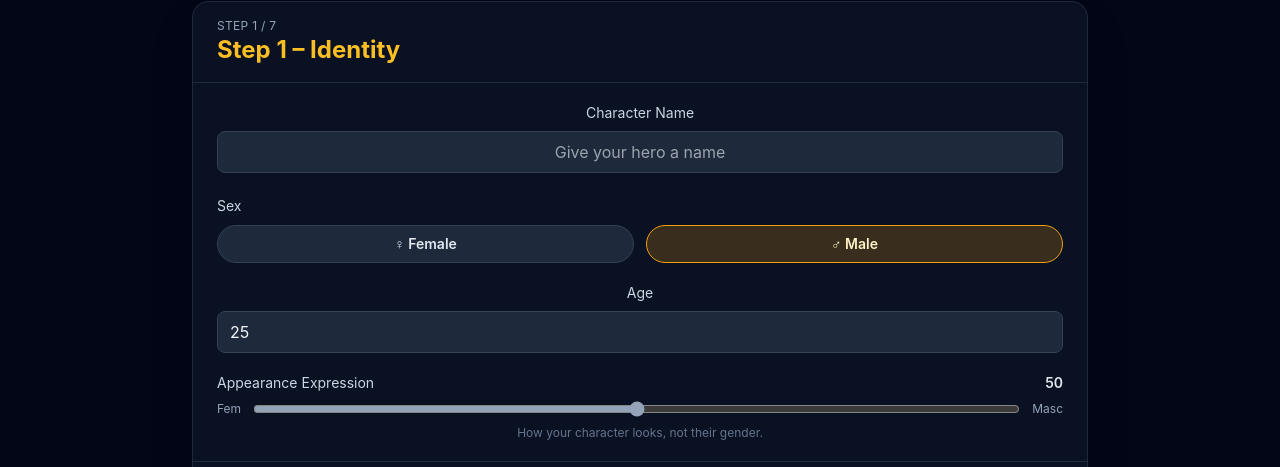
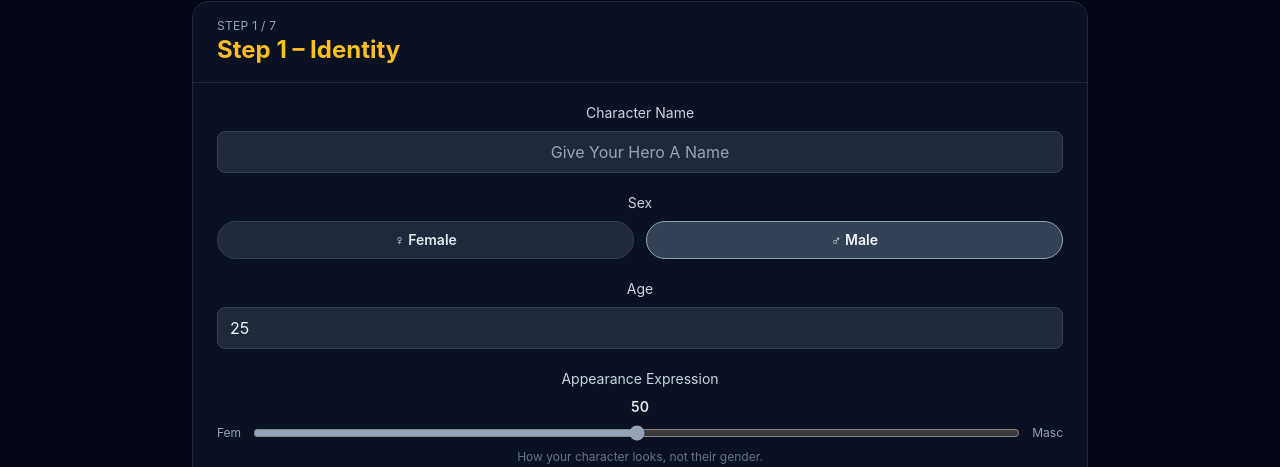
Before and after one commit to andreokosmidhs-spec/dnd-ai-clean, a React (Create React App) app in the folder frontend/: page /character-v2 in a window 1280 px wide. Shown: the part 165-632 px from the top of the page. Built offline with nearby package versions, Linux system fonts and the light colour scheme; no server answers.

Commit message:
Tweak Identity step styling

```diff
--- a/frontend/src/components/CharacterCreationV2/IdentityStep.jsx
+++ b/frontend/src/components/CharacterCreationV2/IdentityStep.jsx
@@ -14,11 +14,7 @@ const IdentityStep = ({ identity, onChange, onNext }) => {
   const ageValue = identity?.age === "" ? "" : identity?.age ?? 25;
 
   const handleNameChange = (e) => {
-    const raw = e.target.value;
-    const capitalizedValue =
-      raw.length === 0 ? "" : raw[0].toUpperCase() + raw.slice(1);
-
-    onChange({ name: capitalizedValue });
+    onChange({ name: e.target.value });
   };
 
   const handleGenderExpression = (e) => {
@@ -54,13 +50,14 @@ const IdentityStep = ({ identity, onChange, onNext }) => {
             type="text"
             value={nameValue}
             onChange={handleNameChange}
-            className="w-full rounded-lg border border-slate-700 bg-slate-800 px-3 py-2 text-slate-100 text-center focus:outline-none focus:ring-2 focus:ring-amber-500"
+            autoCapitalize="words"
+            className="w-full rounded-lg border border-slate-700 bg-slate-800 px-3 py-2 text-slate-100 text-center [text-transform:capitalize] focus:outline-none focus:ring-2 focus:ring-slate-400"
             placeholder="Give your hero a name"
           />
         </div>
 
         <div className="space-y-2">
-          <label className="text-sm text-slate-300">Sex</label>
+          <label className="block text-center text-sm text-slate-300">Sex</label>
           <div className="flex gap-3">
             {[
               { key: "female", label: "♀ Female" },
@@ -74,8 +71,8 @@ const IdentityStep = ({ identity, onChange, onNext }) => {
                   onClick={() => onChange({ sex: option.key })}
                   className={`flex-1 rounded-full border px-3 py-2 text-sm font-semibold transition-colors ${
                     selected
-                      ? "border-amber-500 bg-amber-500/20 text-amber-100"
-                      : "border-slate-700 bg-slate-800 text-slate-200 hover:border-amber-500/60"
+                      ? "border-slate-400 bg-slate-700 text-slate-100"
+                      : "border-slate-700 bg-slate-800 text-slate-200 hover:border-slate-500"
                   }`}
                 >
                   {option.label}
@@ -100,14 +97,16 @@ const IdentityStep = ({ identity, onChange, onNext }) => {
             onChange={(e) =>
               onChange({ age: e.target.value === "" ? "" : Number(e.target.value) })
             }
-            className="w-full rounded-lg border border-slate-700 bg-slate-800 px-3 py-2 text-slate-100 focus:outline-none focus:ring-2 focus:ring-amber-500"
+            className="w-full rounded-lg border border-slate-700 bg-slate-800 px-3 py-2 text-slate-100 focus:outline-none focus:ring-2 focus:ring-slate-400"
             placeholder="25"
           />
         </div>
 
         <div className="space-y-2">
-          <div className="flex items-center justify-between text-sm text-slate-300">
-            <span>Appearance Expression</span>
+          <label className="block text-center text-sm text-slate-300">
+            Appearance Expression
+          </label>
+          <div className="flex items-center justify-center text-sm text-slate-300">
             <span className="font-semibold text-slate-200">{genderExpressionValue}</span>
           </div>
           <div className="flex items-center gap-3 text-xs text-slate-400">
```
